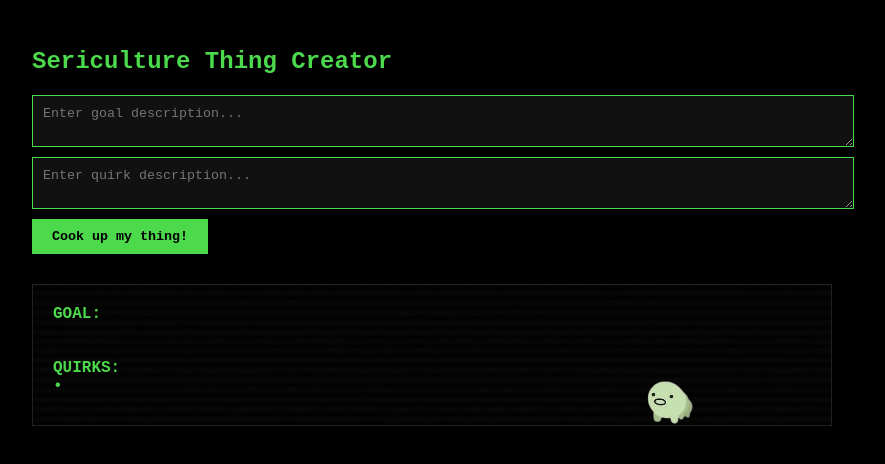
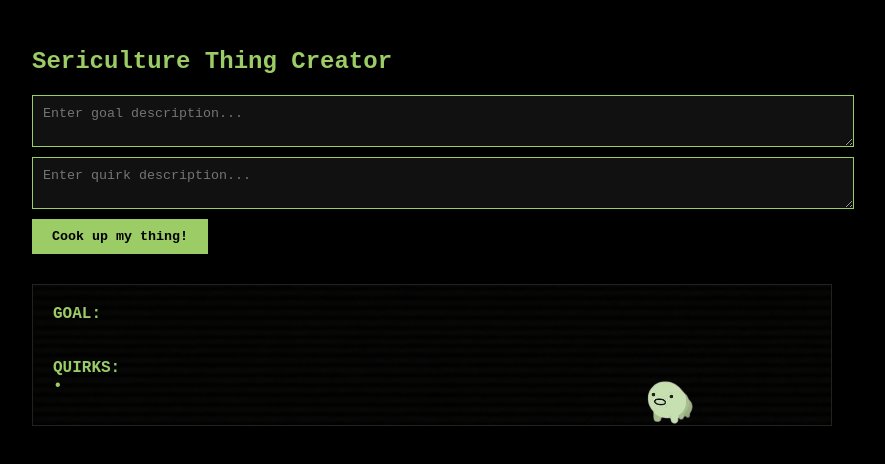
Before and after one commit to Ducxz1/Sericulture-thing-creator, a plain HTML site: page index.html in a window 1280 px wide. Both pictures are taken after a click on the button "Cook up my thing!". Shown: the whole page, without its empty margins (208-1093 px from the left). Drawn offline with nearby package versions, Linux system fonts and the light colour scheme; a web font is replaced by a local one.

Commit message:
Update index.html

```diff
--- a/index.html
+++ b/index.html
@@ -3,6 +3,7 @@
 <head>
     <meta charset="UTF-8">
     <title>Sericulture Thing Creator</title>
+    <script src="https://cdnjs.cloudflare.com/ajax/libs/html2canvas/1.4.1/html2canvas.min.js"></script>
     <style>
         @font-face {
             font-family: 'TerminalFont';
@@ -10,26 +11,24 @@
         }
         body {
             background-color: #000;
-            color: #4cd94c;
+            color: #9bcc66;
             font-family: 'TerminalFont', 'Courier New', Courier, monospace;
             padding: 20px;
             overflow-x: hidden;
-            text-shadow: none;
         }
         .container { max-width: 800px; margin: auto; }
         textarea {
             width: 100%;
             background: #111;
-            color: #4cd94c;
-            border: 1px solid #4cd94c;
+            color: #9bcc66;
+            border: 1px solid #9bcc66;
             padding: 10px;
             margin: 10px 0;
             font-family: inherit;
             display: block;
-            text-shadow: none;
         }
         button {
-            background: #4cd94c;
+            background: #9bcc66;
             color: #000;
             border: none;
             padding: 10px 20px;
@@ -45,6 +44,7 @@
             border: 1px solid #222;
             min-height: 100px;
             white-space: pre-wrap;
+            color: #9bcc66;
         }
         .title { font-weight: bold; }
         #pet { position: fixed; width: 50px; transition: all 0.5s ease; z-index: 1000; }
@@ -56,18 +56,26 @@
     <h2>Sericulture Thing Creator</h2>
     <textarea id="goalText" placeholder="Enter goal description..."></textarea>
     <textarea id="quirkText" placeholder="Enter quirk description..."></textarea>
-    <button onclick="generate()">Cook up my thing!</button>
+    <button onclick="generateAndCapture()">Cook up my thing!</button>
     <div id="output"></div>
 </div>
 
 <img id="pet" src="static/Gwarek.png" alt="Pet">
 
 <script>
-    function generate() {
+    function generateAndCapture() {
         const gText = document.getElementById('goalText').value;
         const qText = document.getElementById('quirkText').value;
-        const output = `<span class="title">GOAL:</span>\n${gText}\n\n<span class="title">QUIRKS:</span>\n• ${qText}`;
-        document.getElementById('output').innerHTML = output;
+        const outputDiv = document.getElementById('output');
+
+        outputDiv.innerHTML = `<span class="title">GOAL:</span>\n${gText}\n\n<span class="title">QUIRKS:</span>\n• ${qText}`;
+
+        html2canvas(outputDiv).then(canvas => {
+            const link = document.createElement('a');
+            link.download = 'my-thing.png';
+            link.href = canvas.toDataURL();
+            link.click();
+        });
     }
 </script>
 <script src="Gwarek.js"></script>
```
